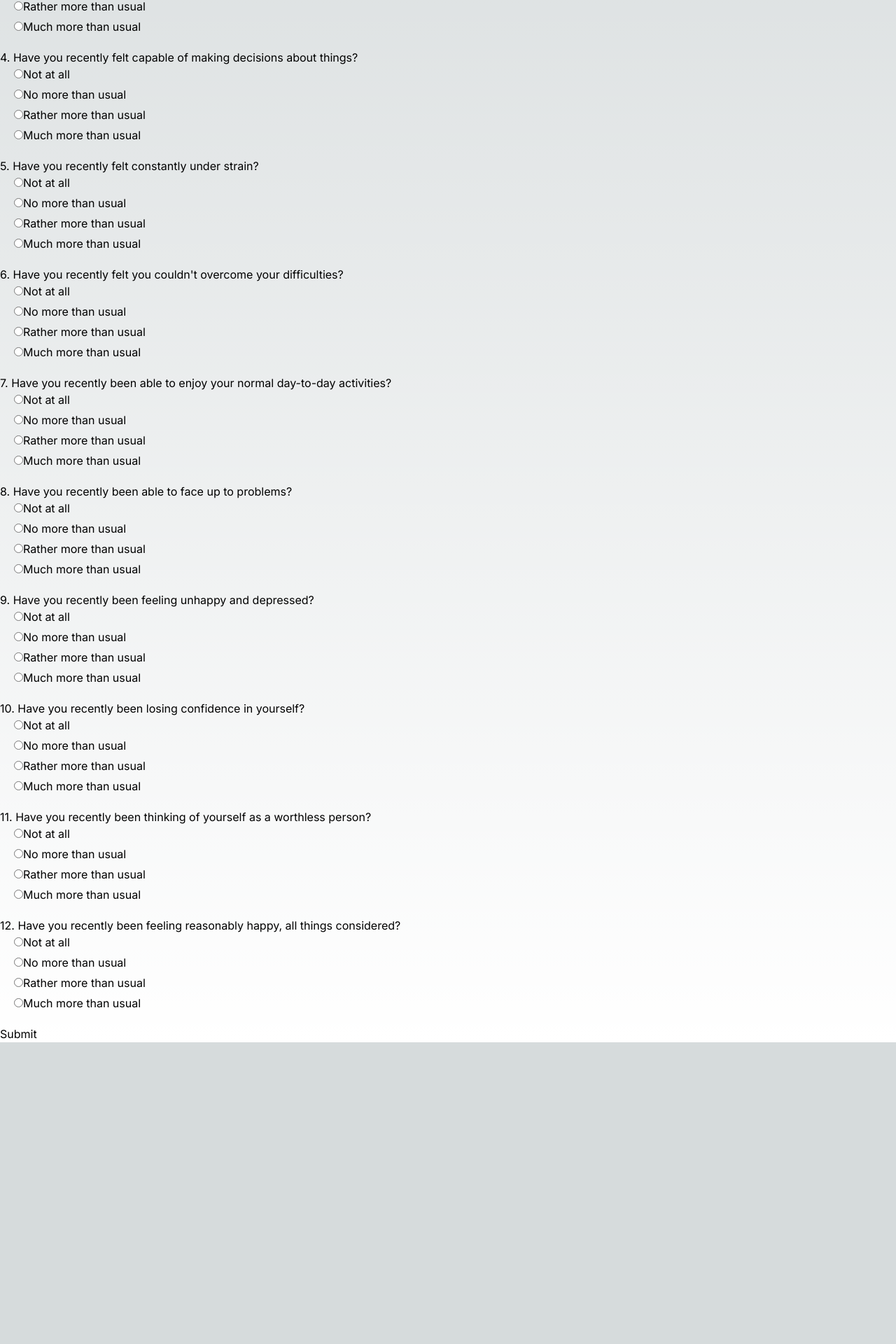
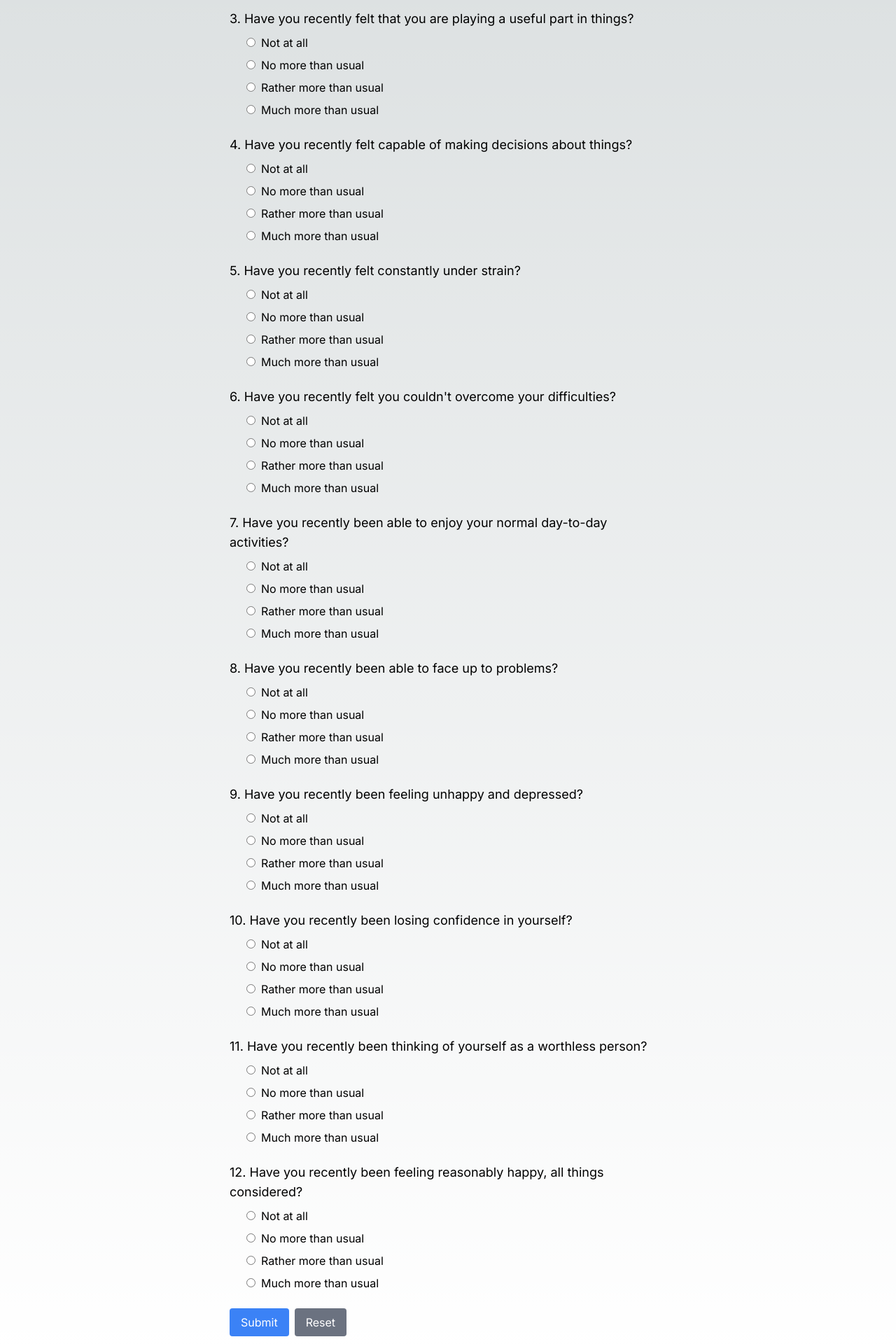
Before and after one commit to Devansh10Aga/ghq12-app, a Next.js app: page / in a window 1280 px wide. Shown: the part 419-2339 px from the top of the page at 70% size. Before the commit the page ends 1908 px from the top, so only its background shows below. Built offline with nearby package versions, Linux system fonts and the light colour scheme.

Commit message:
page update

```diff
--- a/app/page.js
+++ b/app/page.js
@@ -48,33 +48,51 @@ export default function Home() {
     setSubmitted(true);
   };
 
+  const handleReset = () => {
+    setResponses(Array(12).fill(null));
+    setSubmitted(false);
+    setResult({ score: 0, interpretation: '' });
+  };
+
   if (submitted) {
     return (
-      <div>
-        <h1>Your GHQ-12 Test Result</h1>
-        <p>Your total score is: {result.score}</p>
-        <p>Interpretation: {result.interpretation}</p>
-        <button onClick={() => setSubmitted(false)}>Take the test again</button>
+      <div className="max-w-2xl mx-auto p-6">
+        <h1 className="text-2xl font-bold mb-4">Your GHQ-12 Test Result</h1>
+        <p className="mb-2">Your total score is: {result.score}</p>
+        <p className="mb-4">Interpretation: {result.interpretation}</p>
+        <button
+          className="bg-blue-500 text-white px-4 py-2 rounded mr-2"
+          onClick={() => setSubmitted(false)}
+        >
+          Take the test again
+        </button>
+        <button
+          className="bg-gray-500 text-white px-4 py-2 rounded"
+          onClick={handleReset}
+        >
+          Reset
+        </button>
       </div>
     );
   }
 
   return (
-    <div>
-      <h1>GHQ-12 Test</h1>
+    <div className="max-w-2xl mx-auto p-6">
+      <h1 className="text-2xl font-bold mb-4">GHQ-12 Test</h1>
       <form onSubmit={handleSubmit}>
         {questions.map((question, index) => (
-          <div key={index} className="question" style={{ marginBottom: '20px' }}>
-            <label>{index + 1}. {question}</label>
-            <div className="options" style={{ marginLeft: '20px' }}>
+          <div key={index} className="mb-6">
+            <label className="block text-lg mb-2">{index + 1}. {question}</label>
+            <div className="ml-6">
               {options.map((option, optIndex) => (
-                <label key={optIndex} style={{ display: 'block', marginBottom: '5px' }}>
+                <label key={optIndex} className="block mb-2">
                   <input
                     type="radio"
                     name={`response${index}`}
                     value={optIndex}
                     required
                     onChange={() => handleOptionChange(index, optIndex)}
+                    className="mr-2"
                   />
                   {option}
                 </label>
@@ -82,7 +100,18 @@ export default function Home() {
             </div>
           </div>
         ))}
-        <button type="submit">Submit</button>
+        <div className="flex items-center">
+          <button type="submit" className="bg-blue-500 text-white px-4 py-2 rounded mr-2">
+            Submit
+          </button>
+          <button
+            type="button"
+            className="bg-gray-500 text-white px-4 py-2 rounded"
+            onClick={handleReset}
+          >
+            Reset
+          </button>
+        </div>
       </form>
     </div>
   );
```
